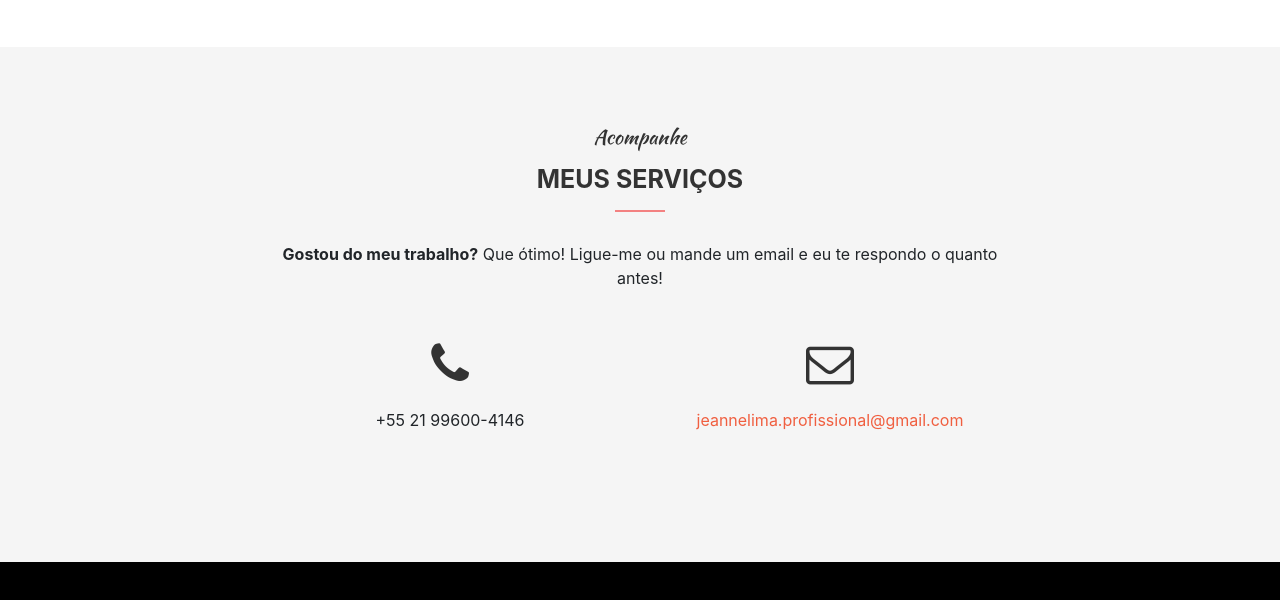
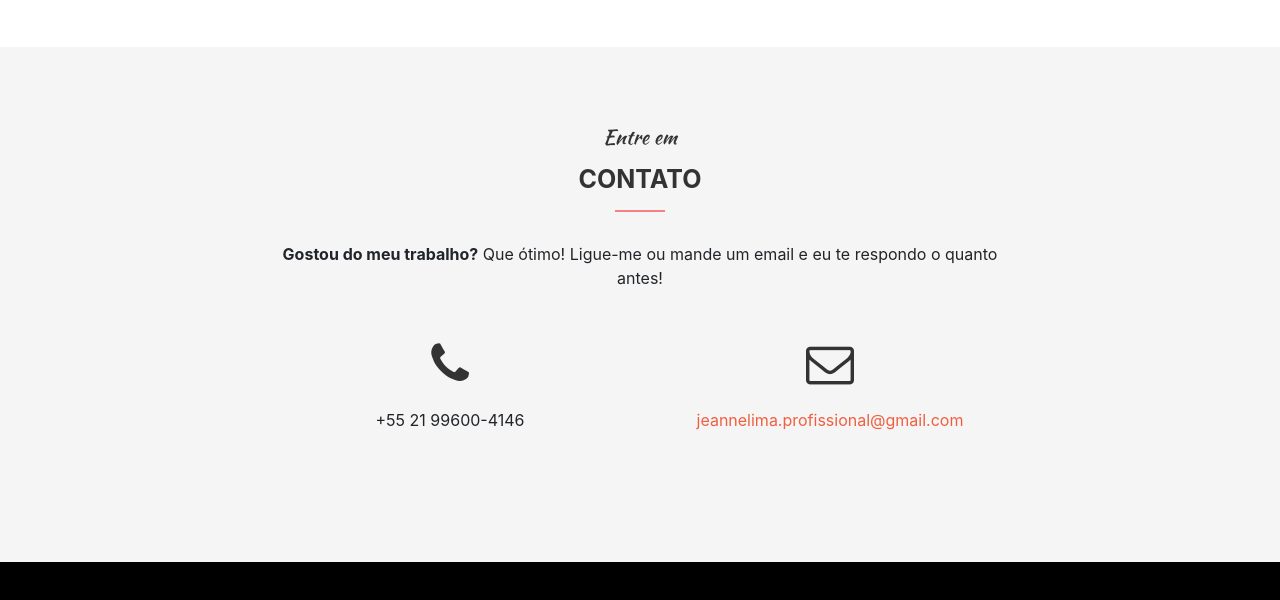
Before and after one commit to JeanneLima/jeannelima.github.io, a website with bundled scripts: page index.html in a window 1280 px wide. Shown: the part 3780-4380 px from the top of the page. Built offline with nearby package versions, Linux system fonts and the light colour scheme.

Commit message:
Update index.html

```diff
--- a/index.html
+++ b/index.html
@@ -503,8 +503,8 @@
     <section id="contato">
       <div class="container">
             <h2 class="subtitulo">
-              <span class="titulo">Acompanhe</span>
-              Meus Serviços
+              <span class="titulo">Entre em</span>
+              Contato
             </h2>
         <div class="row">
           <div class="col-lg-8 mx-auto text-center">
```
